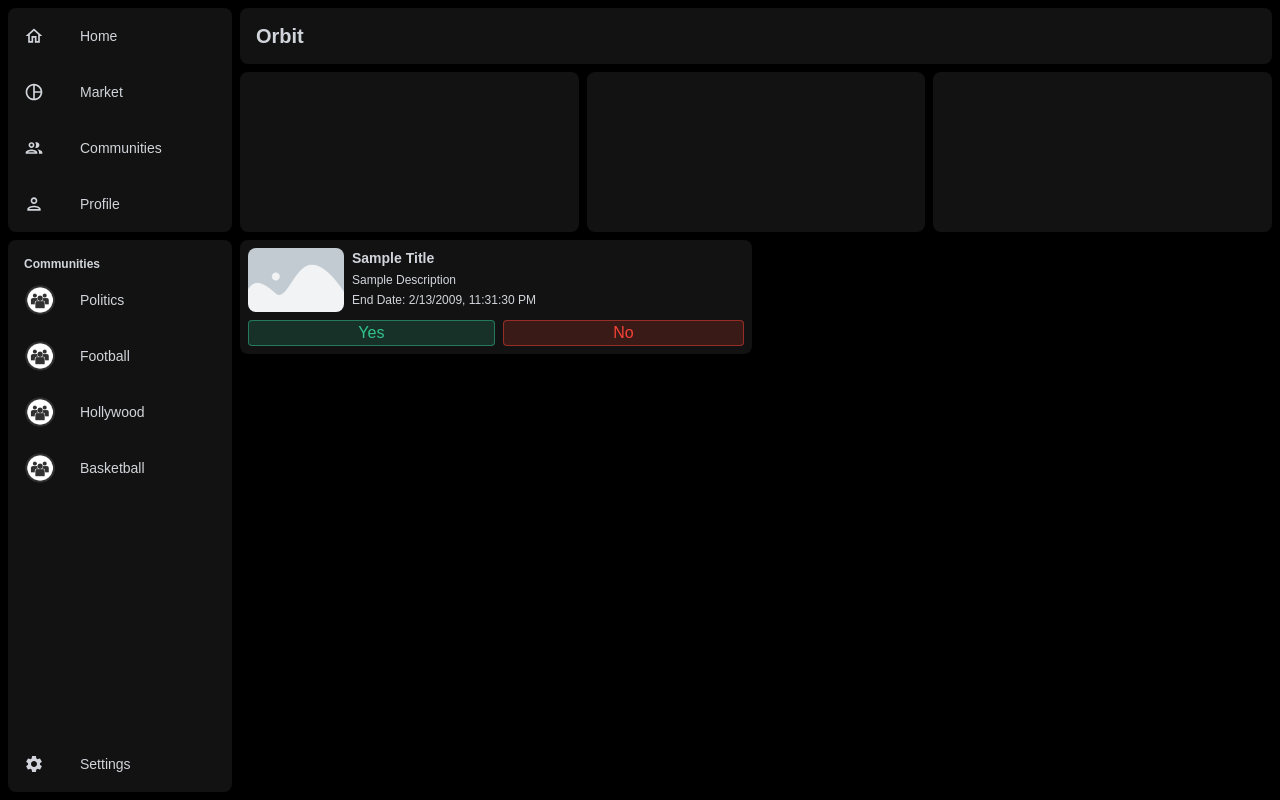
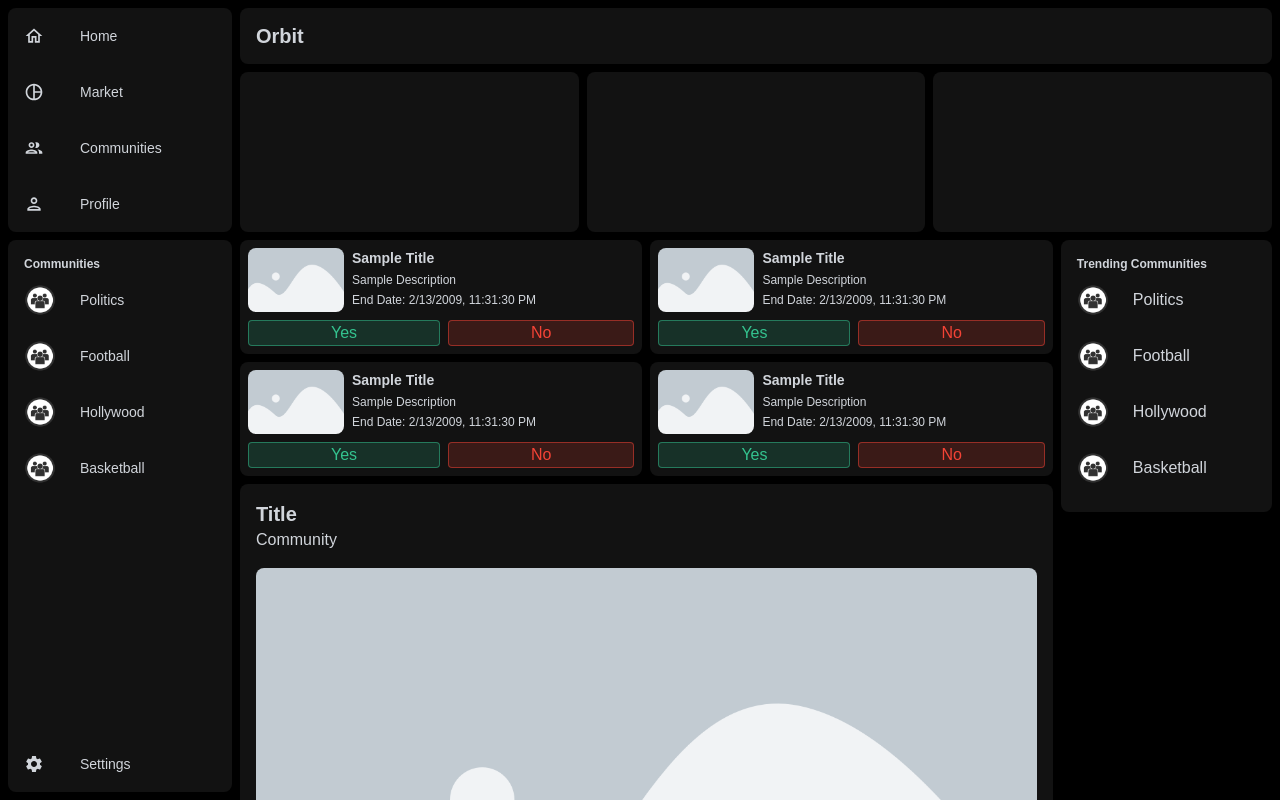
Before and after one commit to thedudeontitan/orbit, a Next.js app: page / in a window 1280 px wide. Shown: the top 800 px of the page. Built offline with nearby package versions, Linux system fonts and the light colour scheme.

Commit message:
added post component and updated home page

```diff
--- a/src/app/page.tsx
+++ b/src/app/page.tsx
@@ -1,15 +1,32 @@
+import Link from "next/link";
 import { Bet } from "../component/Bet";
+import { Post } from "../component/Post";
+import { Community } from "../component/types";
+
+const Communities: Community[] = [
+  { title: "Politics", image: "/images/community1.png" },
+  { title: "Football", image: "/images/community1.png" },
+  { title: "Hollywood", image: "/images/community1.png" },
+  { title: "Basketball", image: "/images/community1.png" },
+];
 
 export default function Home() {
   return (
-    <div className="flex flex-col gap-2 h-screen">
-      <div className="flex flex-row gap-2 overflow-clip h-[20vh]">
+    <div className="flex flex-col gap-2">
+      <div className="flex flex-row gap-2 h-[20vh]">
         {Array.from({ length: 3 }).map((_, index) => (
-          <div className="bg-[#ffffff12] text-[#D1D5DB] w-full rounded-lg" />
+          <div
+            key={index}
+            className="bg-[#ffffff12] text-[#D1D5DB] w-full rounded-lg"
+          />
         ))}
       </div>
-      <div className="grid grid-cols-2 gap-2 ">
+      <div className="flex flex-row gap-2">
+        <div className="flex flex-col gap-2">
+          <div className="lg:grid lg:grid-cols-2 flex flex-col gap-2 ">
+            {Array.from({ length: 4 }).map((_, index) => (
               <Bet
+                key={index}
                 title="Sample Title"
                 banner="/images/placeholder.png"
                 outcomes={[
@@ -19,6 +36,31 @@ export default function Home() {
                 betEndTime={1234567890}
                 description="Sample Description"
               />
+            ))}
+          </div>
+          <div>
+            <Post
+              title="Title"
+              community="Community"
+              image="/images/placeholder.png"
+            />
+          </div>
+        </div>
+        <div className="bg-[#ffffff12] w-[20rem] rounded-lg hidden lg:flex lg:flex-col h-fit py-4">
+          <div className="pl-4 text-xs font-bold">Trending Communities</div>
+          {Communities.map((item) => (
+            <Link
+              href="/"
+              key={item.title}
+              className="flex items-center justify-start h-14 px-4 hover:text-white transition"
+            >
+              <div className=" w-12 ">
+                <img src={item.image} className="w-8 text-xl" />
+              </div>
+              <span className="ml-2">{item.title}</span>
+            </Link>
+          ))}
+        </div>
       </div>
     </div>
   );
--- /dev/null
+++ b/src/component/Post.tsx
@@ -0,0 +1,14 @@
+import React from "react";
+import { PostItem } from "./types";
+
+export const Post: React.FC<PostItem> = ({ community, image, title }) => {
+  return (
+    <div className="p-4 flex flex-col gap-4 bg-[#ffffff12] rounded-lg">
+      <div>
+        <h1 className="text-xl font-bold">{title}</h1>
+        <p>{community}</p>
+      </div>
+      <img src={image} alt="" className="w-full object-contain rounded-lg" />
+    </div>
+  );
+};
--- a/src/component/types.ts
+++ b/src/component/types.ts
@@ -23,3 +23,9 @@ interface Outcome {
   image?: string;
   odds?: number;
 }
+
+export interface PostItem {
+  community: string;
+  title: string;
+  image: string;
+}
```
Lines whose indentation alone changed are shown as unchanged.
